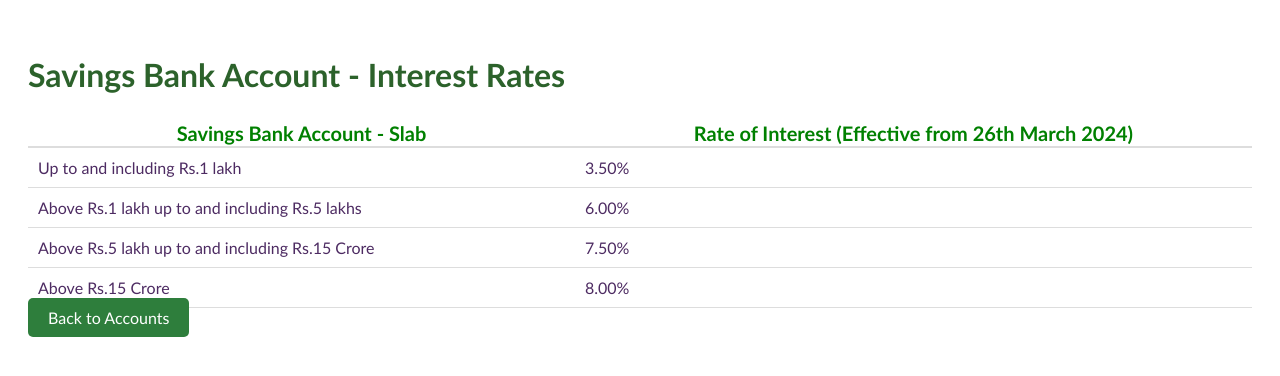
After one commit to Sharon-2023/Microfinance-Bank, a Django app: page /savings_interest/ in a window 1280 px wide. The commit adds this page. Shown: the top 376 px of the page. Run offline with Django 5.2, Linux system fonts and the light colour scheme.

Commit message:
fourth commit

```diff
--- a/NanoWealthBank/NanoWealthBank/settings.py
+++ b/NanoWealthBank/NanoWealthBank/settings.py
@@ -150,3 +150,5 @@ DEFAULT_FROM_EMAIL = 'sharonmariamabraham2025@mca.ajce.in'
 
 SESSION_COOKIE_AGE = 3600  # Session expires in 1 hour
 SESSION_EXPIRE_AT_BROWSER_CLOSE = True  # Session expires when the browser is closed
+
+LOGIN_URL = '/login/'
--- a/NanoWealthBank/customer/urls.py
+++ b/NanoWealthBank/customer/urls.py
@@ -6,6 +6,11 @@ from django.shortcuts import redirect
 from django.contrib.auth.views import LogoutView
 from .views import LogoutView
 from .views import savings_account
+from .views import logout_view
+from django.urls import path
+from .views import logout_view
+
+
 
 
 urlpatterns = [
@@ -46,4 +51,17 @@ urlpatterns = [
     path('savings_application/', views.savings_application, name='savings_application'),
     path('submit_registration/', views.submit_registration, name='submit_registration'),
 
+    #path('savings_requests/', views.savings_requests, name='savings_requests'),
+    #path('approve_account/<int:account_id>/', views.approve_account, name='approve_account'),
+    #path('block_account/<int:account_id>/', views.block_account, name='block_account'),
+
+    path('admin_dashboard/', views.customer_login_requests, name='customer_login_requests'),
+    path('approve_customer/<int:customer_id>/', views.approve_customer, name='approve_customer'),
+    path('customer_list/', views.customer_list, name='customer_list'),
+    path('block_customer/<int:customer_id>/', views.block_customer, name='block_customer'),
+
+    path('account-approval/', views.account_approval_view, name='account_approval'),
+    path('savings_interest/', views.savings_interest, name='savings_interest'),
+
+    path('logout_view/', views.logout_view, name='logout_view'),
 ]
--- a/NanoWealthBank/customer/views.py
+++ b/NanoWealthBank/customer/views.py
@@ -39,15 +39,25 @@ from django.contrib import messages
 from django.contrib.auth.hashers import check_password
 from .models import Customer, Admin
 
+from django.contrib import messages
+from django.shortcuts import render, redirect
+from .models import Admin, Customer  # Import your models
+
 def login(request):
     if request.method == 'POST':
         email = request.POST.get('email')
         password = request.POST.get('password')
 
+        # Check if the user is an Admin first
         try:
-            # Check if the user is an Admin first
             admin = Admin.objects.get(email=email)
             if admin.password == password:
+                # Store admin data in session
+                request.session['user_id'] = admin.id
+                request.session['user_email'] = admin.email
+                request.session['user_role'] = 'admin'  # Set role as admin
+                request.session['username'] = admin.username
+
                 return redirect('admindashboard')
             else:
                 messages.error(request, "Invalid admin credentials.")
@@ -56,9 +66,15 @@ def login(request):
         except Admin.DoesNotExist:
             # Admin not found, proceed to check for Customer
             try:
-                user = Customer.objects.get(email=email)
-                if user.password == password:
-                    if user.is_active:
+                customer = Customer.objects.get(email=email)
+                if customer.password == password:
+                    if customer.is_active:
+                        # Store customer data in session
+                        request.session['user_id'] = customer.id
+                        request.session['user_email'] = customer.email
+                        request.session['user_role'] = 'customer'  # Set role as customer
+                        request.session['username'] = customer.username
+
                         return redirect('userdashboard')
                     else:
                         messages.error(request, "Customer Not Approved Yet.")
@@ -74,13 +90,18 @@ def login(request):
     return render(request, 'login.html')
 
 
+
 user_pins={}
+
 
 def dashboard(request):
     context = {
         'user': request.user,
     }
     return render(request, 'customer/userdashboard.html', context)
+
+
+
 
 def personal_banking(request):
     return render(request, 'personal_banking.html')
@@ -172,9 +193,19 @@ def activate(request, uidb64, token):
 #def dashboard(request):
     #return render(request, 'customer/userdashboard.html', {'user': request.user})
 
-def user_dashboard_view(request):
-    # your view logic here
-    return render(request, 'dashboard.html')
+
+from django.contrib.auth.decorators import login_required
+from django.shortcuts import redirect
+
+  # Redirect to login page if not logged in
+def userdashboard(request):
+    # Your dashboard logic here
+    user = request.session.get('user_id')
+    if user is None:  # Check if user_id is not in the session
+        return redirect('login')  # Redirect to login view instead of rendering it
+    else:
+        return render(request, 'userdashboard.html')
+
 
 
 
@@ -423,3 +454,75 @@ def submit_registration(request):
 
         # For now, we'll just return a simple response
         return HttpResponse(f"Thank you, {name}. Your application for {account_type} account has been received.")
+
+
+from django.shortcuts import render, redirect, get_object_or_404
+from django.http import HttpResponse
+from .models import Customer
+from django.urls import reverse
+
+# View for customer login requests
+def customer_login_requests(request):
+    pending_customers = Customer.objects.filter(is_active=False)
+    return render(request, 'admin_dashboard.html', {'pending_customers': pending_customers})
+
+# Approve customer
+def approve_customer(request, customer_id):
+    customer = get_object_or_404(Customer, id=customer_id)
+    customer.is_active = True
+    customer.save()
+    return redirect(reverse('customer_login_requests'))
+
+# View for customer list
+def customer_list(request):
+    customers = Customer.objects.all()
+    return render(request, 'admin_dashboard.html', {'customers': customers})
+
+# Block/Unblock customer
+def block_customer(request, customer_id):
+    customer = get_object_or_404(Customer, id=customer_id)
+    customer.is_active = not customer.is_active
+    customer.save()
+    return redirect(reverse('customer_list'))
+
+from django.shortcuts import render
+from .models import Savings  # Assuming you have a SavingsAccount model
+
+def account_approval_view(request):
+    pending_accounts = Savings.objects.filter(status='Pending')  # Adjust based on your model's status field
+    return render(request, 'admin_dashboard.html', {'pending_accounts': pending_accounts})
+
+def savings_interest(request):
+    return render(request, 'savings_interest.html')
+
+from django.shortcuts import render, redirect
+from django.contrib.auth.decorators import login_required
+from .models import SavingsAccountRequest
+from django.contrib import messages
+
+@login_required
+def create_savings_account(request):
+    if request.method == 'POST':
+        # Create a savings account request and set it as pending
+        account_request = SavingsAccountRequest(user=request.user)
+        account_request.save()
+
+        # Notify the user that their request is pending admin approval
+        messages.success(request, 'Your savings account request has been submitted and is pending approval.')
+
+        return redirect('dashboard')  # Redirect to the user's dashboard or any desired page
+
+    return render(request, 'create_savings_account.html')
+
+from django.contrib.auth import logout
+from django.shortcuts import redirect
+
+def logout_view(request):
+    # If the user is authenticated, log them out
+    if request.method == 'POST':
+        request.session.flush()
+        logout(request)
+        return redirect('login')  # Ensure 'login' matches the name in your URLs
+    else:
+        # Optionally, you can also handle a GET request
+        return redirect('login')  # Redirect to login page
--- /dev/null
+++ b/NanoWealthBank/templates/savings_interest.html
@@ -0,0 +1,92 @@
+<!DOCTYPE html>
+<html lang="en">
+<head>
+    <meta charset="UTF-8">
+    <meta name="viewport" content="width=device-width, initial-scale=1.0">
+    <title>Interest Rates</title>
+    <style>
+        body {
+            font-family: 'Calibri', sans-serif;
+            padding: 20px;
+        }
+
+        h2 {
+            color: #2c622b;
+            font-size: xx-large;
+        }
+
+        table {
+            width: 100%;
+            border-collapse: collapse;
+            margin-top: 20px;
+        }
+
+        thead th {
+            color: green;
+            font-weight: bold;
+            font-size: 20px;
+            border-bottom: 2px solid #ddd;
+        }
+
+        tbody td {
+            color: #4d2b62;
+            font-size: 16px;
+            padding: 10px;
+            border-bottom: 1px solid #ddd;
+        }
+
+        tbody tr:hover {
+            background-color: #f1f1f1;
+        }
+
+        .back-button {
+            background-color: #2e7e3c;
+            color: white;
+            padding: 10px 20px;
+            border: none;
+            border-radius: 5px;
+            font-size: 16px;
+            cursor: pointer;
+            margin-top: 200px;
+            text-decoration: none;
+        }
+
+        .back-button:hover {
+            background-color: #1c5e28;
+        }
+    </style>
+</head>
+<body>
+
+    <h2>Savings Bank Account - Interest Rates</h2>
+    <table>
+        <thead>
+            <tr>
+                <th>Savings Bank Account - Slab</th>
+                <th>Rate of Interest (Effective from 26th March 2024)</th>
+            </tr>
+        </thead>
+        <tbody>
+            <tr>
+                <td>Up to and including Rs.1 lakh</td>
+                <td>3.50%</td>
+            </tr>
+            <tr>
+                <td>Above Rs.1 lakh up to and including Rs.5 lakhs</td>
+                <td>6.00%</td>
+            </tr>
+            <tr>
+                <td>Above Rs.5 lakh up to and including Rs.15 Crore</td>
+                <td>7.50%</td>
+            </tr>
+            <tr>
+                <td>Above Rs.15 Crore</td>
+                <td>8.00%</td>
+            </tr>
+        </tbody>
+    </table>
+
+    <a href="{% url 'savings_account' %}" class="back-button">Back to Accounts</a>
+
+</body>
+</html>
```
Also changed, not shown: NanoWealthBank/customer/models.py (+52 -1 lines), NanoWealthBank/templates/admin_dashboard.html (+21 -6 lines), NanoWealthBank/templates/create_savings_account.html (added, +17 -0 lines), NanoWealthBank/templates/customer/userdashboard.html (+12 -4 lines), NanoWealthBank/templates/customer/view_profile.html (added, +16 -0 lines), NanoWealthBank/templates/savings_account.html (+71 -43 lines), NanoWealthBank/templates/savings_request.html (added, +24 -0 lines), NanoWealthBank/customer/migrations/0011_savings_is_approved_savings_is_blocked.py (added), NanoWealthBank/customer/migrations/0012_current_fixed.py (added).
